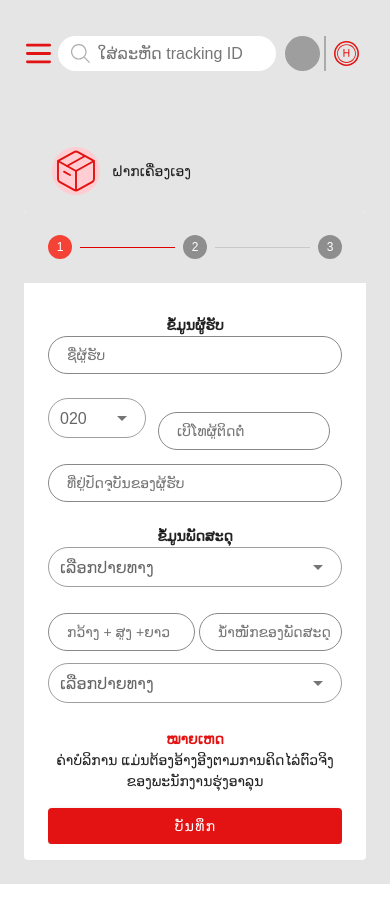
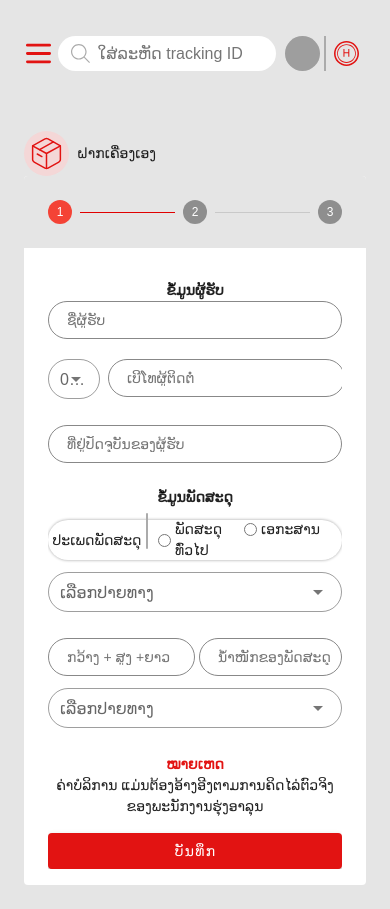
Before and after one commit to RebillionZz/MyProjectlogistic, a Vue app: page /sendDC in a window 390 px wide. Before the commit the page ends 884 px from the top, so only its background shows below. Built offline with nearby package versions, Linux system fonts and the light colour scheme; grey boxes are pictures that could not be loaded.

Commit message:
Position

```diff
--- a/src/views/Admin/list-DC/CODDC.vue
+++ b/src/views/Admin/list-DC/CODDC.vue
@@ -1,23 +1,26 @@
 <template>
     <v-container>
-        <v-toolbar  flat class="bg-grey mb-4">
-            <v-toolbar-items class="d-flex align-center">
-                <v-avatar color="red lighten-4" size="55"><v-img src="../../../assets/Admin/CODContent/CODIcon.svg" max-height="50" max-width="50"></v-img></v-avatar>
-            </v-toolbar-items>
-            <v-toolbar-title class="d-flex align-center ml-2 Header-C">ລາຍການເຄື່ອງ COD</v-toolbar-title>
+        <v-container class="d-flex">
+            <v-flex class="d-flex align-center bg-grey">
+                <v-col class="d-flex align-center" >
+                    <div class="home_head"><img class="imgH" src="../../../assets/Admin/CODContent/CODIcon.svg" max-height="50" max-width="50"></div>
+                    <div class="d-flex align-center ml-2 Header-C">ລາຍການເຄື່ອງ COD</div>
+
+                </v-col>
+            </v-flex>
             <v-spacer></v-spacer>
             <v-dialog v-model="dialog2" width="600" >
                 <template  v-slot:activator="{ on, attrs } ">
-                <div class="d-flex edit-COD" v-bind="attrs" v-on="on">
-                    <v-img src="../../../assets/Admin/CODContent/editIcon.svg" max-height="25" max-width="25" class="mr-2"></v-img>
-                    <div class="d-flex align-center color-red ">ແກ້ໄຂCOD</div>
+                <div class="d-flex edit-COD align-center" v-bind="attrs" v-on="on">
+                    <div class="edit-icon-box"><img src="../../../assets/Admin/CODContent/editIcon.svg"  class="mr-2 edit-icon"></div>
+                    <div class="d-flex align-center color-red pt-1 pl-2">ແກ້ໄຂCOD</div>
                 </div>
                 </template>
                 <div action="" class="dialog2Form pa-5">
                     <div class="">
                         <div class="d-flex justify-space-between align-center  ">
                                 <div></div>
-                                <div class="my-3 color-red text-center">ຂໍ້ມູນບັນຊີ COD</div>
+                                <div class="my-3 text-center">ຂໍ້ມູນບັນຊີ COD</div>
                                 <div @click="dialog2= false" class="closeDA1 "><v-img src="../../../assets/Admin/CODContent/CloseDialog1.svg" max-height="25" max-width="25"></v-img></div>
                         </div>
                         <dialogCOD2></dialogCOD2>
@@ -25,7 +28,7 @@
                 </div>
 
                 </v-dialog>
-        </v-toolbar>
+        </v-container>
         <!--  -->
         <v-container>
             <!-- not have box shadow -->
@@ -73,12 +76,13 @@
             </div>
                 <v-dialog
                     v-model="dialog1" width="500" >
-                    <template v-slot:activator="{ on, attrs }">
+                    <template v-slot:activator="{ on, attrs }" >
 
-                        <div class="mt-3 color-red COD-service "   v-bind="attrs" v-on="on">
+                        <v-col cols="4" class="mt-3 color-red COD-service "   v-bind="attrs" v-on="on">
                         ເງື່ອນໄຂການໃຫ້ບໍລິການ COD
 
-                        </div>
+                        </v-col>
+                        <v-col cols="8"></v-col>
                     </template>
 
                     <v-card class="pa-5">
@@ -118,6 +122,27 @@ export default {
 }
 </script>
 <style lang="scss" scoped>
+// ---------------------
+
+.home_head{
+    width: 50px;
+    height: 50px;
+    padding:4px;
+    border-radius: 50%;
+    background: $dashhead;
+    .imgH{
+        width: 100%;
+        height: 100%;
+    }
+}
+
+
+
+
+
+
+
+// end-----------------
 // dialog2
 .dialog2Form{
     background: #ffffff;
@@ -131,6 +156,7 @@ export default {
     }
     .COD-service{
         cursor: pointer;
+
     }
     .DCOD{
         font-size: 20px;
@@ -161,6 +187,15 @@ export default {
 // End
 .edit-COD{
     cursor: pointer;
+    .edit-icon-box{
+        width: 30px;
+        height: 30px;
+        .edit-icon{
+            width: 100%;
+            height: 100%;
+        }
+
+    }
 }
 .arrow-mobile{
     display: none;
@@ -254,6 +289,18 @@ export default {
         font-size: 16px;
     }
 }
+    .edit-COD{
+    cursor: pointer;
+    .edit-icon-box{
+        width: 24px;
+        height: 24px;
+        .edit-icon{
+            width: 100%;
+            height: 100%;
+        }
+
+    }
+}
 }
 
 </style>
--- a/src/views/Admin/list-DC/homeDC.vue
+++ b/src/views/Admin/list-DC/homeDC.vue
@@ -1,15 +1,16 @@
 <template>
     <v-container class="pa-4 pa-md-0"   >
-        <v-toolbar  flat class="bg-grey">
-            <v-toolbar-items class="d-flex align-center">
-                <v-avatar color="red lighten-4" size="40"><v-img src="../../../assets/Admin/homeContent/box-header.svg" max-height="30" max-width="30"></v-img></v-avatar>
-            </v-toolbar-items>
-            <v-toolbar-title class="d-flex align-center ml-2">ການຈັດສົ່ງພັດສະດຸທັງໝົດ</v-toolbar-title>
-            <v-spacer></v-spacer>
-            <img src="../../../assets/Admin/homeContent/date-icon.svg" alt="">
-        </v-toolbar>
+        <v-container>
+            <v-flex class="d-flex align-center bg-grey">
+                <v-col cols="9" class="d-flex align-center">
+                    <div class="home_head"><img class="imgH" src="../../../assets/Admin/homeContent/box-header.svg" ></div>
+                    <div class="d-flex align-center ml-2">ການຈັດສົ່ງພັດສະດຸທັງໝົດ</div>
+                </v-col>
+                <v-col cols="3" class="d-flex justify-end "><img src="../../../assets/Admin/homeContent/date-icon.svg" alt=""></v-col>
+            </v-flex>
+        </v-container>
         <v-container pa-2>
-            <v-card flat elevation="1"   class="mt-8 mb-8 pa-4" color="white">
+            <v-card flat elevation="1"   class="mt-3 mb-8 pa-4" color="white">
             <!-- v-for="card in cards" :key="card.id" -->
             <v-row class="">
                 <v-col cols="6" md="3" lg="3" align="center">
@@ -155,4 +156,16 @@ export default {
     text-align: center;
     align-items: center;
 }
+// -----------------------------
+.home_head{
+    width: 40px;
+    height: 40px;
+    padding:4px;
+    border-radius: 50%;
+    background: $dashhead;
+    .imgH{
+        width: 100%;
+        height: 100%;
+    }
+}
 </style>
--- a/src/views/Admin/list-DC/priceDC.vue
+++ b/src/views/Admin/list-DC/priceDC.vue
@@ -1,11 +1,11 @@
 <template>
     <v-container>
-        <div class="d-flex bg-grey mb-4">
-            <div class="d-flex align-center">
-                <v-avatar color="red lighten-4"><v-img src="../../../assets/Admin/priceContent/caculator.svg" max-height="35" max-width="35"></v-img></v-avatar>
-            </div>
-            <v-toolbar-title class="d-flex align-center ml-3">ຄິດໄລ່ຄ່າຂົນສົ່ງ</v-toolbar-title>
-        </div>
+        <v-flex class="d-flex align-center bg-grey mb-4">
+            <v-col cols="9" class="d-flex align-center">
+                <div class="home_head"><img class="imgH" src="../../../assets/Admin/priceContent/caculator.svg" max-height="35" max-width="35"></div>
+                <div class="d-flex align-center ml-2">ຄິດໄລ່ຄ່າຂົນສົ່ງ</div>
+            </v-col>
+        </v-flex>
         <form class="form pa-8">
             <h4 class="text-center">ຄິດໄລ່ຄ່າຂົນສົ່ງ</h4>
             <div class="d-md-flex justify-space-around">
@@ -72,6 +72,17 @@ export default {
 </script>
 
 <style lang="scss" scoped>
+.home_head{
+    width: 45px;
+    height: 45px;
+    padding:4px;
+    border-radius: 50%;
+    background: $dashhead;
+    .imgH{
+        width: 100%;
+        height: 100%;
+    }
+}
 // .t1{
 //     padding-right: -10px;
 // }
--- a/src/views/Admin/list-DC/sendDC.vue
+++ b/src/views/Admin/list-DC/sendDC.vue
@@ -2,14 +2,14 @@
     <v-container>
             <!-- Important this component background red name not are the same other component -->
 
-                <v-container>
-                    <v-toolbar  flat class="bg-grey">
-                        <v-toolbar-items class="d-flex align-center">
-                            <v-avatar color="red lighten-4"><img src="../../../assets/Admin/homeContent/box-header.svg" alt=""></v-avatar>
-                        </v-toolbar-items>
-                        <v-toolbar-title class="d-flex align-center ml-3">ຝາກເຄື່ອງເອງ</v-toolbar-title>
-                    </v-toolbar>
-                </v-container>
+                <!-- <v-container> -->
+                    <v-flex class="d-flex align-center bg-grey">
+                        <v-col cols="12" class="d-flex align-center">
+                            <div class="home_head"><img class="imgH" src="../../../assets/Admin/homeContent/box-header.svg" alt=""></div>
+                            <div class="d-flex align-center ml-2">ຝາກເຄື່ອງເອງ</div>
+                        </v-col>
+                    </v-flex>
+                <!-- </v-container> -->
                 <v-stepper flat v-model="e1" class="v_step_header">
 
                 <v-stepper-header class="v_step_header bg-grey">
@@ -29,54 +29,48 @@
                             <form>
                                 <h4 class="text-center pt-2">ຂໍ້ມູນຜູ້ຮັບ</h4>
 
-                                <v-col cols="12" class="mb-6">
+                                <v-col cols="12" class="mb-5">
                                     <input type="text" name="" id="" placeholder="ຊື່ຜູ້ຮັບ" class="input-max box-border">
                                 </v-col>
 
-                                <div class="d-flex align-center justify-center ">
-                                    <v-col cols="4" lg="2" md="2" class="pa-0"><v-select :label="slecteritem" :items="slecteritems" dense flat outlined class="rounded-pill " solo  ></v-select></v-col>
-                                    <v-col cols="8" lg="10" md="10" ><input type="number" name="" id="" placeholder="ເບີໂທຜູ້ຕິດຕໍ່" class="input-max box-border"></v-col>
+                                <div class="d-flex ">
+                                    <v-col cols="2" class=""><v-select :label="slecteritem" :items="slecteritems" dense flat outlined class="rounded-pill  " solo  ></v-select></v-col>
+                                    <v-col cols="10" class="pl-2"><input type="number" name="" id="" placeholder="ເບີໂທຜູ້ຕິດຕໍ່" class="input-max box-border"></v-col>
+                                    <!-- <v-col cols="4" lg="2" md="2" class="px-0"><v-select :label="slecteritem" :items="slecteritems" dense flat outlined class="rounded-pill  " solo  ></v-select></v-col>
+                                    <v-col cols="8" lg="10" md="10" class="pt-3"><input type="number" name="" id="" placeholder="ເບີໂທຜູ້ຕິດຕໍ່" class="input-max box-border"></v-col> -->
+
                                 </div>
-
                                 <v-col cols="12"  class="mb-6">
                                     <input type="text" name="" id="" placeholder="ທີ່ຢູ່ປັດຈຸບັນຂອງຜູ້ຮັບ" class="input-max box-border">
                                 </v-col>
 
+
                                 <!-- form 2 -->
-                                <h4 class="text-center ">ຂໍ້ມູນພັດສະດຸ</h4>
+                                <h4 class="text-center mb-3">ຂໍ້ມູນພັດສະດຸ</h4>
                                 <!-- checkbox 1 if comback take it out -->
+                                <div class="d-flex itemSelect mb-3 align-center">
+                                    <!--  -->
+                                    <v-col cols="4" class="d-flex align-center justify-center pa-0 ">
+                                        <div class=" ">ປະເພດພັດສະດຸ</div>
+                                    </v-col>
+                                    <v-col cols="8" class="d-flex">
+                                        <!-- 4 md lg// 6 xs -->
+                                        <v-col cols="6" md="4" lg="4" xs="6" class="line-leftR pa-0">
+                                            <div class="d-flex align-center line-left pl-3">
+                                                <input type="radio" id="itemGeneralID" name="itemSelect" value="1">
+                                                <label for="itemGeneralID" class="pl-1">ພັດສະດຸທົ່ວໄປ</label>
+                                            </div>
+                                        </v-col>
+                                        <!-- 8 md lg 6 xs -->
+                                        <v-col cols="8" xs="6" md="8" lg="8" class=" pa-0">
+                                            <div class="d-flex align-center">
+                                                <input type="radio" id="itemDocumentID" name="itemSelect" value="2">
+                                                <label for="itemDocumentID" class="pl-1">ເອກະສານ</label>
+                                            </div>
+                                        </v-col>
+                                    </v-col>
+                                </div>
                                 <div>
-                                        <!-- <v-row flat class=" mb-6 shadow-box">
-                                        <v-col cols="4"  class="d-flex align-center text-center     border-R ">
-                                            <v-flex class="" >ປະເພດພັດສະດຸ</v-flex>
-                                        </v-col>
-                                        <v-col cols="4" md="3"  class="d-flex align-center">
-                                                <v-checkbox label="ພັດສະດຸທົ່ວໄປ" class="pl-5 "  hide-details ></v-checkbox>
-                                        </v-col>
-                                        <v-col cols="4" class="d-flex align-center">
-                                            <v-checkbox label="ເອກະສານ" class="pl-1  " hide-details  ></v-checkbox>
-                                        </v-col>
-                                    </v-row>
-                                check box2
-                                <v-row flat class=" mb-6 shadow-box">
-                                        <v-col cols="4"  class="d-flex align-center text-center     border-R ">
-                                            <v-flex class="">ບໍລິການເສີມ</v-flex>
-                                        </v-col>
-                                        <v-col cols="8"  class="d-flex align-center">
-                                                    <div class="pl-md-10 pl-sm-10"><v-checkbox label="COD" class="pl-1"></v-checkbox></div>
-                                                    <div class="pl-md-15 pl-sm-15"><v-checkbox label="ປະກັນໄພ" class="pl-1"></v-checkbox></div>
-                                                    <div class="pl-md-16 pl-sm-16"><v-checkbox label="CDC" class="pl-1"></v-checkbox></div>
-                                        </v-col>
-                                </v-row>
-                                <v-row flat class="d-flex align-center ">
-                                    <v-col cols="5" class="pl-md-2 test55 "><v-select label="ເລືອກຕົ້ນທາງ" flat outlined dense single-line :items="startWays" class="rounded-pill "></v-select></v-col>
-                                    <v-col cols="7" class="test55 ">
-                                        <v-row class=" ">
-                                            <div class="pl-lg-5"><v-avatar size="30" class=""><v-img src="../../../assets/Admin/sendContent/Arrow.svg" ></v-img></v-avatar></div>
-                                            <v-select label="ເລືອກປາຍທາງ" flat outlined dense solo :items="endWays" class="rounded-pill px-3"></v-select>
-                                        </v-row>
-                                        </v-col>
-                                </v-row> -->
                                 </div>
 
 
@@ -215,6 +209,22 @@ export default {
 </script>
 
 <style lang="scss" scoped>
+// head bar
+
+.home_head{
+    width: 45px;
+    height: 45px;
+    padding:4px;
+    border-radius: 50%;
+    background: $dashhead;
+    .imgH{
+        width: 100%;
+        height: 100%;
+    }
+}
+
+
+// end
 .rountest{
     border-radius: 10px;
 }
@@ -251,7 +261,7 @@ export default {
 // INput form design
 .input-max{
     width: 100%;
-    height: 38px;
+    height: 40px;
     padding-left: 24px;
     outline: none;
     // display: block;
@@ -259,13 +269,10 @@ export default {
 
 
 
-// v-select seting
-// .v-text-field.v-text-field--enclosed:not(.v-text-field--rounded) > .v-input__control > .v-input__slot, .v-text-field.v-text-field--enclosed .v-text-field__details{
-//     padding: 0 0px;
-// }
- .v-text-field--outlined.v-input--dense.v-text-field--single-line > .v-input__control > .v-input__slot, .v-text-field--outlined.v-input--dense.v-text-field--outlined > .v-input__control > .v-input__slot{
+
+.v-text-field--outlined.v-input--dense.v-text-field--single-line > .v-input__control > .v-input__slot, .v-text-field--outlined.v-input--dense.v-text-field--outlined > .v-input__control > .v-input__slot{
     min-height: 35px;
- }
+}
 
 
 
@@ -280,26 +287,31 @@ export default {
     border-right: 2px solid grey;
 
 }
-// .border-R::after{
-//     content: "";
-//     // border-right: 3px solid rgb(150, 145, 145);
-//     width: 3px;
-//     position: absolute;
-//     background: $d-grey !important;
-//     height: 45px;
-//     top: 2px;
-//     left: 150px;
-//     border-radius: 10px;
-// }
+// Form2
+.itemSelect{
+    position: relative;
+    box-shadow: 0px 0px 3px 0.2px #ABABAB;
+    border-radius: 28px;
+    height: 40px;
+}
+.line-leftR{
+    position:relative;
+    .line-left::before{
+        content: '';
+            width: 2px;
+            height: 36px;
+            // display: block;
+            top: -6px;
+            // bottom: 2%;
+            left: 0;
+            position: absolute;
+            background: #ABABAB;
+            // padding: 0.5px;
+            border-radius: 2px;
+    }
+}
 
-.shadow-box{
-     box-shadow: 8px 5px 8px -5px grey,
-     ;
-    //  clip-path: inset(5px 0px -5px 5px);
-     position: relative;
-    //  border-radius: 8px;
-    // box-shadow: 0px 10px 5px #888, 0px -10px 5px #888;
-}
+// end
 @media screen and (max-width: 600px) {
     *{
         font-size: 14px !important;
```
